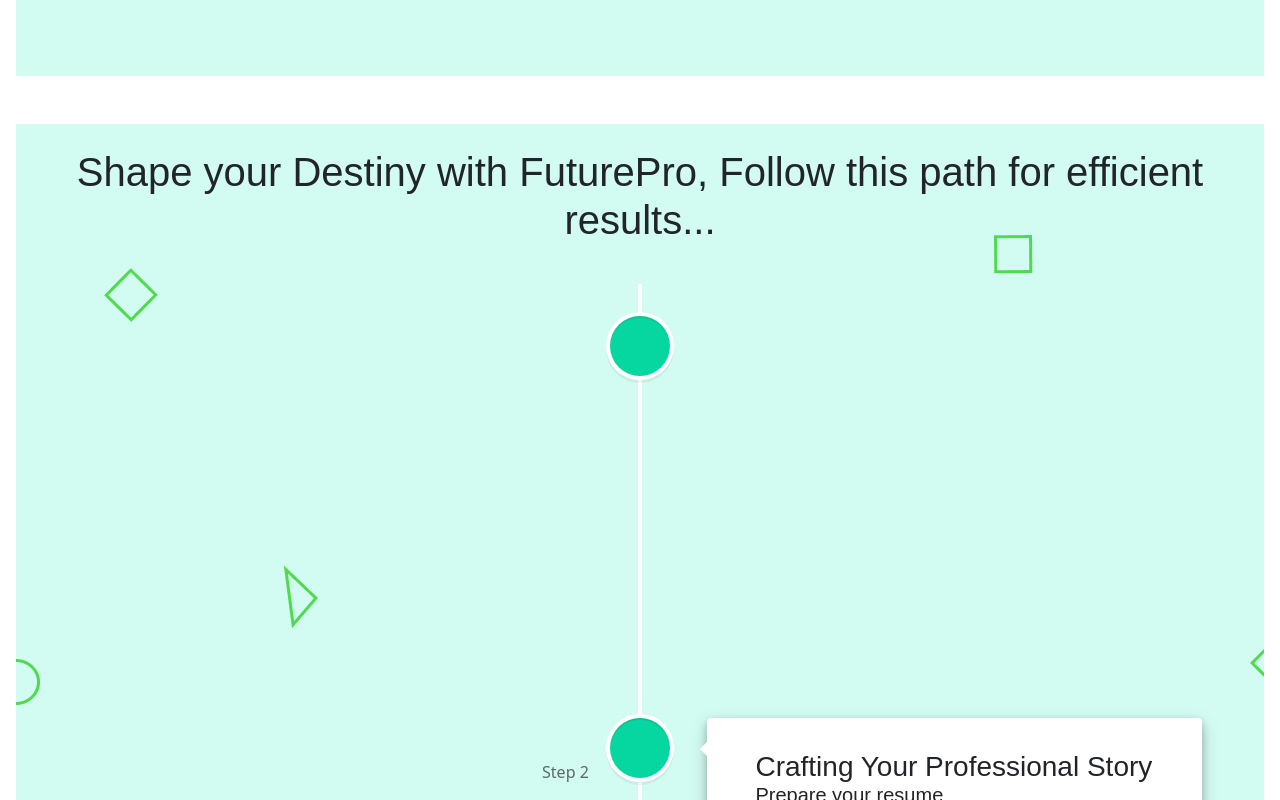
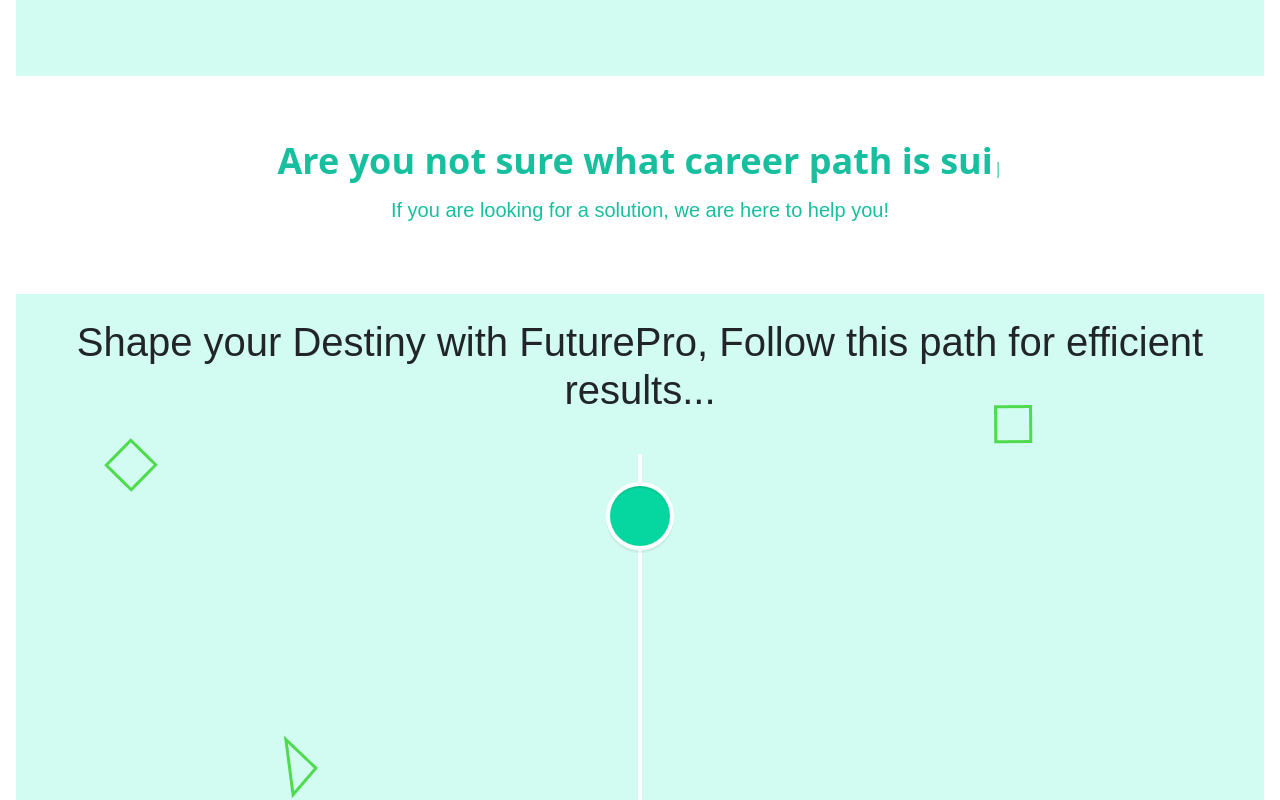
Before and after one commit to FuturePro-Career-Guidance/Future-Pro, a React (Create React App) app: page / in a window 1280 px wide. Shown: the part 740-1540 px from the top of the page. Built offline with nearby package versions, Linux system fonts and the light colour scheme.

Commit message:
comp: typewritter

```diff
--- a/package.json
+++ b/package.json
@@ -20,6 +20,7 @@
     "react-vertical-timeline-component": "^3.6.0",
     "reactstrap": "^9.2.0",
     "swiper": "^10.1.0",
+    "typewriter-effect": "^2.20.1",
     "web-vitals": "^2.1.4"
   },
   "scripts": {
--- /dev/null
+++ b/src/Components/type.css
@@ -0,0 +1,11 @@
+.typewriter-container {
+    text-align: center;
+    padding: 10px;
+  }
+
+
+  .Typewriter__wrapper {
+    font-size: 36px;
+    color: #17bf9e;
+    font-weight: bolder;
+  }
--- /dev/null
+++ b/src/Components/type.jsx
@@ -0,0 +1,24 @@
+import React from "react";
+import Typewriter from "typewriter-effect";
+import "./type.css"; // Import the CSS file for styling
+
+function Type() {
+  return (
+    <div className="typewriter-container">
+      <Typewriter
+        options={{
+          strings: [
+            "Are you not sure what career path is suitable?",
+            "Your CV got rejected? Are you nervous at interviews?",
+
+          ],
+          autoStart: true,
+          loop: true,
+          deleteSpeed: 50,
+        }}
+      />
+    </div>
+  );
+}
+
+export default Type;
--- a/src/Pages/landingPage.jsx
+++ b/src/Pages/landingPage.jsx
@@ -7,6 +7,7 @@
 import './landingpage.css'
 import Timeline from '../Components/timeline';
 import Testimonial from '../Components/testamonial';
+import Type from '../Components/type';
 
 
 const LandingPage = ({setAuth}) => {
@@ -54,12 +55,34 @@
 
 
                 </div>
+
+                <div className='m-3 mt-5'>
+                    <div className='encouraging text-center'>
+                    <Type/>
+                        <h5>If you are looking for a solution, we are here to help you! </h5>
+
+                    </div>
+
+                    <div className='m-1 d-flex justify-content-between'>
+                        <div className='imagerich'>
+
+                        </div>
+                        <div className='textrich'>
+                            <p></p>
+
+                        </div>
+
+                    </div>
+
+
+
+                </div>
                 <div className='timeline m-3'>
                 <Timeline/>
 
                 </div>
 
-                <div className='experts'>
+                {/* <div className='experts'>
             <div className='d-flex p-3 m-1 text-center'>
                 <h3>Meet our Industry experts, They guide you to get the job at first instance</h3>
             </div>
@@ -80,7 +103,7 @@
                     <p>Finance Advisor</p>
                 </div>
             </div>
-        </div>
+        </div> */}
 
                 <div className='testamonials'>
 
--- a/src/Pages/landingpage.css
+++ b/src/Pages/landingpage.css
@@ -30,3 +30,7 @@
     font-weight: 400;
     line-height: normal;
 }
+
+.encouraging{
+    color: #17bf9e;
+}
```
Also changed, not shown: 1 other file (tests, documents, lock files or other folders).
